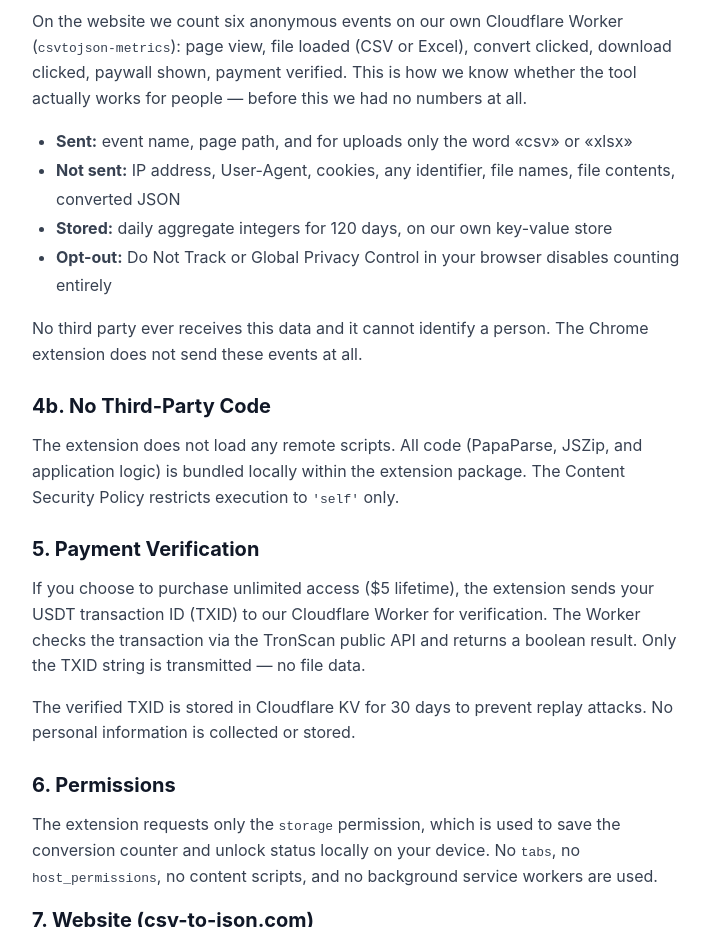
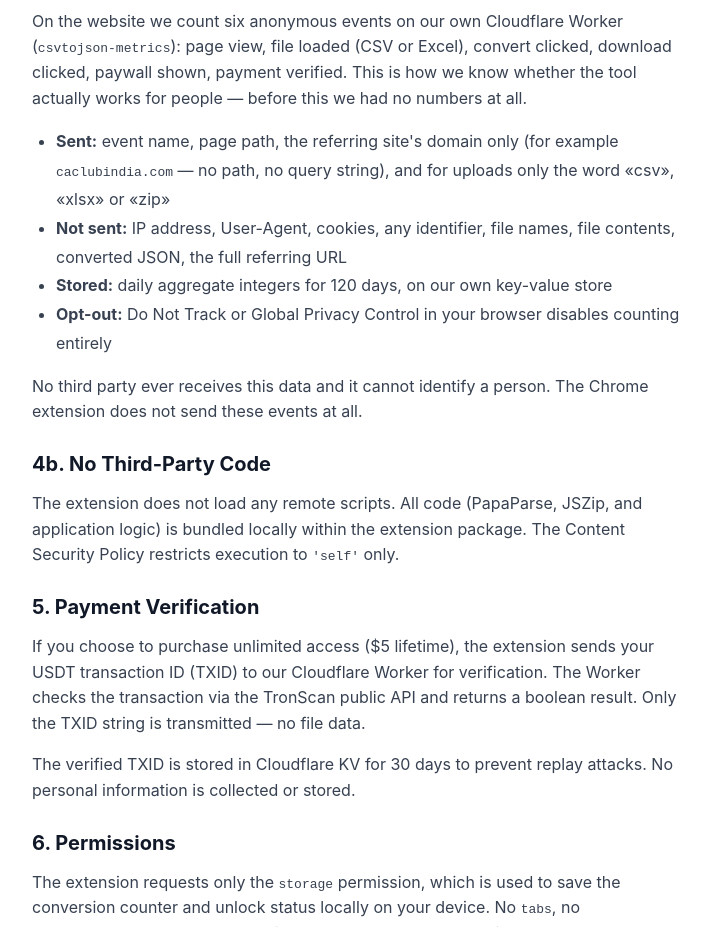
Before and after one commit to makszoom/csvtojson, a plain HTML site: page privacy.html in a window 1280 px wide. Shown: the part 1104-2031 px from the top of the page, without its empty margins (282-992 px from the left). Drawn offline with Linux system fonts and the light colour scheme.

Commit message:
Add GSTR-1 JSON to Excel tool + referrer-host in funnel counter

```diff
--- a/privacy.html
+++ b/privacy.html
@@ -82,8 +82,8 @@
                 actually works for people — before this we had no numbers at all.
             </p>
             <ul style="color: var(--fg-soft); margin-bottom: 16px; line-height: 1.8; padding-left: 24px;">
-                <li><strong>Sent:</strong> event name, page path, and for uploads only the word &laquo;csv&raquo; or &laquo;xlsx&raquo;</li>
-                <li><strong>Not sent:</strong> IP address, User-Agent, cookies, any identifier, file names, file contents, converted JSON</li>
+                <li><strong>Sent:</strong> event name, page path, the referring site's domain only (for example <code>caclubindia.com</code> &mdash; no path, no query string), and for uploads only the word &laquo;csv&raquo;, &laquo;xlsx&raquo; or &laquo;zip&raquo;</li>
+                <li><strong>Not sent:</strong> IP address, User-Agent, cookies, any identifier, file names, file contents, converted JSON, the full referring URL</li>
                 <li><strong>Stored:</strong> daily aggregate integers for 120 days, on our own key-value store</li>
                 <li><strong>Opt-out:</strong> Do Not Track or Global Privacy Control in your browser disables counting entirely</li>
             </ul>
```
